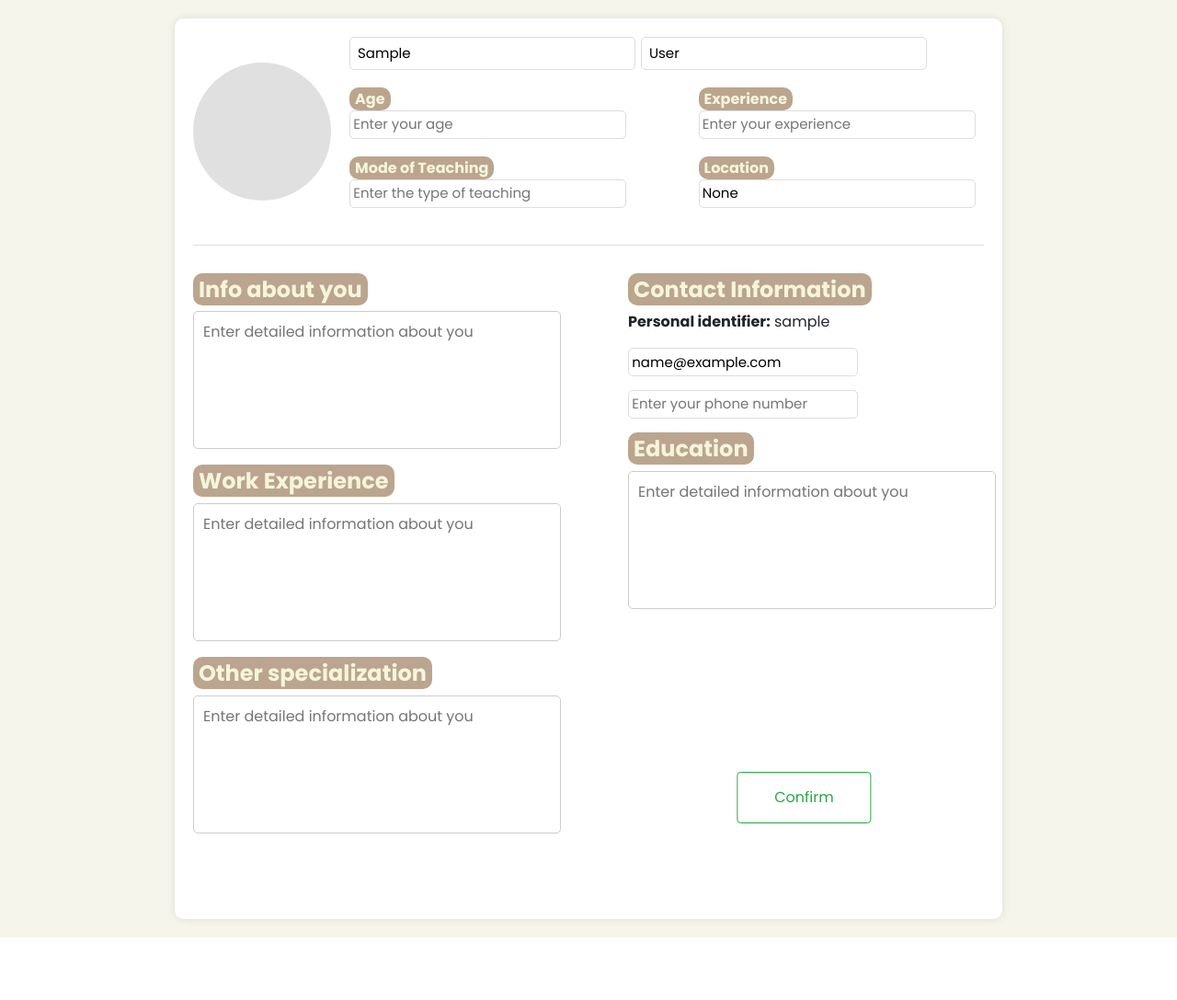
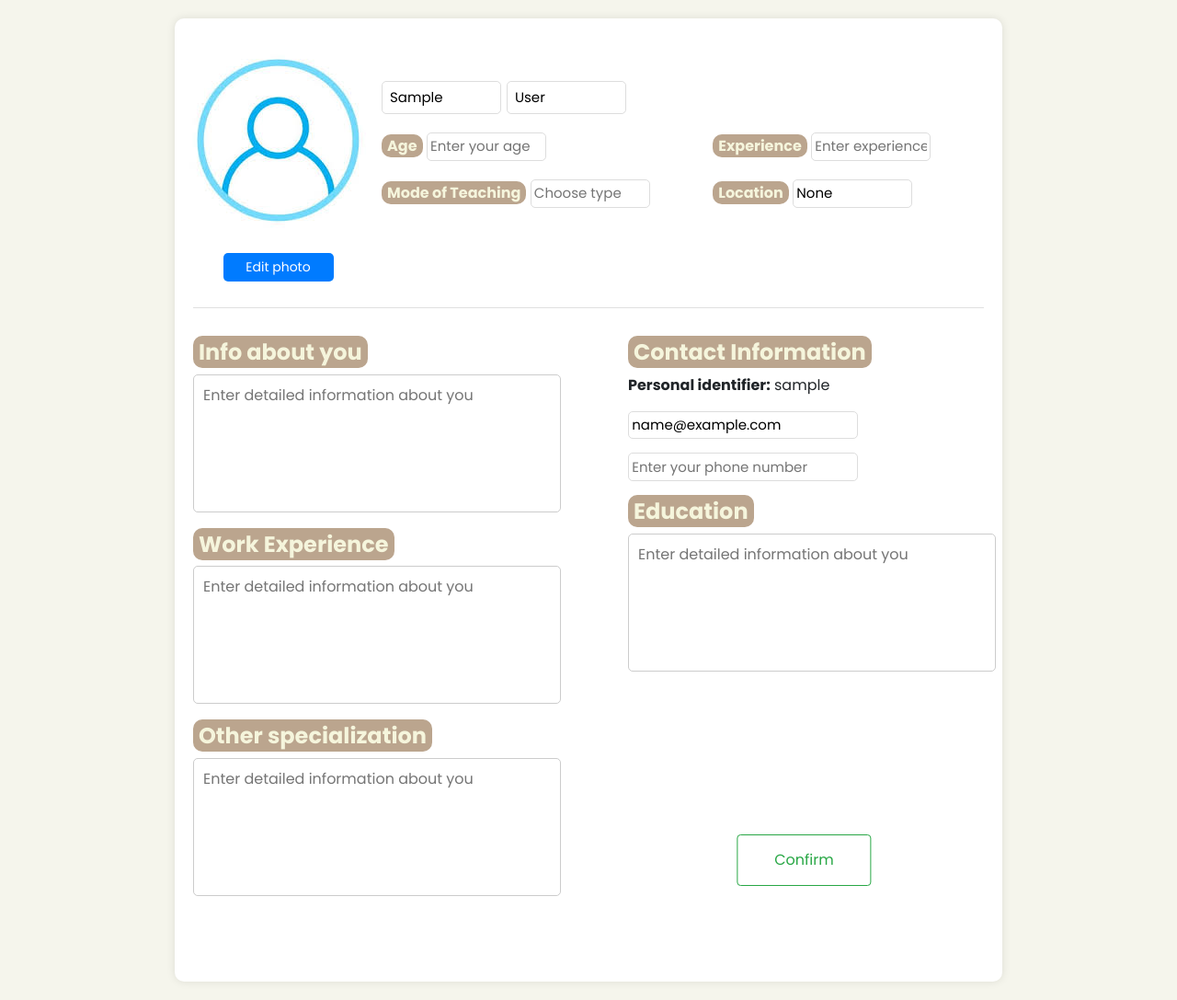
Before and after one commit to babenko-v/Web-project-EduConnect-, a Django app: page /user/change_form in a window 1280 px wide. Shown: the part 72-1159 px from the top of the page at 92% size. Before the commit the page ends 1091 px from the top, so only its background shows below. Run offline with Django 4.2, Linux system fonts and the light colour scheme; the visitor is signed in with stand-in values (Sample User, id 1); data comes from the database, SQL or seed files in the repository; some libraries are stand-ins or nearby versions.

Commit message:
base photo on profile page and fix other func

```diff
--- a/teachers/views.py
+++ b/teachers/views.py
@@ -31,9 +31,6 @@ class RosterView(ListView):
         speciality = self.request.GET.get('speciality')
         location = self.request.GET.get('location')
         sort = self.request.GET.get('sort')
-        print("v func", queryset)
-        print(sort)
-        print(Teacher_profile.objects.exclude(is_staff=True).order_by('age'))
 
         if query:
             queryset = search_query(query)
@@ -45,7 +42,6 @@ class RosterView(ListView):
             queryset = queryset.filter(locations__name=location)
         if sort:
             queryset = queryset.order_by(sort)
-        print("posle", queryset)
 
         return queryset
 
--- a/users/forms.py
+++ b/users/forms.py
@@ -61,7 +61,7 @@ class ProfileUpdateForm(UserChangeForm):
 
     locations = forms.CharField()
     main_specialty = forms.ModelChoiceField(queryset=Specializations.objects.all(), required=False)
-    mode_teaching = forms.CharField()
+    mode_teaching = forms.CharField(required=False, empty_value=None)
 
     def clean_phone(self):
         phone = self.cleaned_data['phone']
@@ -76,6 +76,7 @@ class ProfileUpdateForm(UserChangeForm):
             raise forms.ValidationError("The phone number must be 10 digits long")
 
         return phone
+
 
     def clean_email(self):
         email = self.cleaned_data.get('email')
@@ -95,6 +96,8 @@ class ProfileUpdateForm(UserChangeForm):
     def clean_mode_teaching(self):
         mode_key = self.cleaned_data.get('mode_teaching')
         try:
+            if not mode_key:
+                return None
             return Mode_teaching.objects.get(name_mode=mode_key)
         except Mode_teaching.DoesNotExist:
             raise forms.ValidationError("Invalid complaint selected.")
--- a/users/static/css/profile.css
+++ b/users/static/css/profile.css
@@ -2,6 +2,9 @@
      margin: 0;
      padding: 0;
  }
+        .profile-picture {
+            margin-left: -20px;
+        }
         .profile-container {
             font-family: 'Poppins', sans-serif;
             max-width: 900px;
@@ -24,19 +27,12 @@
             }
 
             .profile-picture {
-                flex: 0 0 150px;
-                height: 150px;
-                width: 150px;
-                border-radius: 50%;
-                background-color: #e0e0e0;
-                /*background-image: url('profile.jpg'); !* Поменяйте на реальное изображение *!*/
-                background-size: cover;
-                background-position: center;
-                margin-right: 20px;
+
             }
 
             .profile-info {
                 flex: 1;
+                margin-bottom: 20px;
             }
 
             .profile-info h1 {
@@ -92,6 +88,7 @@
  }
 
  .add_info, .contact_input_info {
+     width: 130px;
     padding: 0.2rem;
     border: 1px solid #ddd;
     border-radius: 5px;
@@ -167,3 +164,36 @@
     padding: 10px;
     margin-bottom: 30px;
 }
+
+.profile-content .contact-details {
+   margin-left: 20px;
+}
+
+.profile-picture {
+    text-align: center;
+}
+
+.edit-photo-container {
+    text-align: center;
+    margin-top: 10px;
+}
+
+.edit-photo-label {
+    width: 120px;
+    display: inline-block;
+    background-color: #007bff;
+    color: white;
+    padding: 5px 10px;
+    font-size: 14px;
+    border-radius: 5px;
+    cursor: pointer;
+    text-align: center;
+}
+
+.edit-photo-input {
+    display: none;
+}
+
+.edit-photo-label:hover {
+    background-color: #0056b3;
+}
--- a/users/static/js/registration.js
+++ b/users/static/js/registration.js
@@ -1,4 +1,4 @@
-document.addEventListener('DOMContentLoaded', function() {
+document.addEventListener('DOMContentLoaded', function () {
     // Получаем все кнопки переключения видимости пароля
     const togglePasswordButtons = document.querySelectorAll('.toggle-password');
 
@@ -8,7 +8,7 @@ document.addEventListener('DOMContentLoaded', function() {
 
         if (passwordField) {
             // Добавляем обработчик клика для кнопки
-            button.addEventListener('click', function() {
+            button.addEventListener('click', function () {
                 // Переключаем тип поля пароля
                 const type = passwordField.getAttribute('type') === 'password' ? 'text' : 'password';
                 passwordField.setAttribute('type', type);
@@ -25,8 +25,20 @@ document.addEventListener('DOMContentLoaded', function() {
     const password2 = document.getElementById('id_password2');
 
     if (password1 && password2) {
-        password1.addEventListener('input', function() {
+        password1.addEventListener('input', function () {
             password2.value = password1.value;
         });
     }
 });
+
+
+document.getElementById('id_image').addEventListener('change', function (e) {
+    const file = e.target.files[0];
+    if (file) {
+    const reader = new FileReader();
+    reader.onload = function (e) {
+    document.querySelector('.profile-image').src = e.target.result;
+}
+    reader.readAsDataURL(file);
+}
+});
--- a/users/templates/users/change_profile.html
+++ b/users/templates/users/change_profile.html
@@ -8,221 +8,133 @@
 </head>
 
 <body>
-    <form class="profile-container" action="{% url 'users:change_profile' %}" method="post">
+<form class="profile-container" action="{% url 'users:change_profile' %}" method="post" enctype="multipart/form-data">
     {% csrf_token %}
     <div class="profile-header">
-            <div class="profile-picture"></div>
+        <div class="profile-picture">
+            {% if form.image.value %}
+                <img src="{{ form.image.value.url }}" class="profile-image rounded-circle me-4" alt="...">
+            {% else %}
+                <img src="{% static "deps/image/base_image.jpg" %}" class="profile-image rounded-circle me-4" alt="...">
+            {% endif %}
+            <div class="edit-photo-container">
+                <label for="id_image" class="edit-photo-label">Edit photo</label>
+                <input type="file" class="form-control edit-photo-input" id="id_image" name="image" accept="image/*">
+                {% if form.image.errors %}
+                    <div class="alert alert-danger alert-dismissible fade show">{{ form.image.errors }}</div>
+                {% endif %}
+            </div>
+        </div>
         <div class="profile-info">
-
-
             <h1>
-
-                            <input
-                                    name="first_name" id="id_first_name"
-                                    class="add_info p-2" value="{{ form.first_name.value }}">
-                            <input
-                                    name="last_name" id="id_last_name"
-                                    class="add_info p-2" value="{{ form.last_name.value }}">
-
+                <input name="first_name" id="id_first_name" class="add_info p-2" value="{{ form.first_name.value }}">
+                <input name="last_name" id="id_last_name" class="add_info p-2" value="{{ form.last_name.value }}">
             </h1>
-
             <h2>
-
                 {% for specialization in specializations %}
                     {% if specialization.id == form.main_specialty.value %}
                         {{ specialization.name_spec }} Teacher
                     {% endif %}
                 {% endfor %}
-
             </h2>
             <input type="hidden" name="main_specialty" id="id_main_specialty" value="{{ form.main_specialty.value }}">
-
             <div class="contact-info">
                 <div>
                     <strong class="header_prof">Age</strong>
-
-                                <input class="add_info"
-                                       value="{% if form.age.value  %}{{ form.age.value }}{% endif %}"
-                                       name="age" id="id_age"
-                                       type="text" placeholder="Enter your age">
-
+                    <input class="add_info" value="{% if form.age.value %}{{ form.age.value }}{% endif %}" name="age" id="id_age" type="text" placeholder="Enter your age">
                 </div>
-
                 <div>
                     <strong class="header_prof">Experience</strong>
-
-
-                                <input class="add_info"
-                                       value="{% if form.experience.value  %}{{ form.experience.value }}{% endif %}"
-                                       name="experience" id="id_experience"
-                                       type="text" placeholder="Enter your experience">
-
+                    <input class="add_info" value="{% if form.experience.value %}{{ form.experience.value }}{% endif %}" name="experience" id="id_experience" type="text" placeholder="Enter experience">
                 </div>
-
                 <div>
                     <strong class="header_prof">Mode of Teaching</strong>
-
-                            <input type="text" list="type_teaching"
-                                       id="id_mode_teaching" name="mode_teaching"
-                                       class="add_info"
-                                       placeholder="Enter the type of teaching"
-                                       value="{% if form.mode_teaching.value  %}{{ form.mode_teaching.value }}{% endif %}">
-
+                    <input type="text" list="type_teaching" id="id_mode_teaching" name="mode_teaching" class="add_info" placeholder="Choose type" value="{% if form.mode_teaching.value %}{{ form.mode_teaching.value }}{% endif %}">
                     <datalist id="type_teaching">
                         {% for type in modes %}
                         <option value="{{ type.name_mode }}"></option>
                         {% endfor %}
                     </datalist>
                 </div>
-
                 <div class="location_info">
                     <strong class="header_prof">Location</strong>
-
-                                <input type="text" list="cityes"
-                                       id="id_locations" name="locations"
-                                       class="add_info"
-                                       placeholder="Enter the location"
-                                       value="{{ form.locations.value }}">
-
+                    <input type="text" list="cityes" id="id_locations" name="locations" class="add_info" placeholder="Enter location" value="{{ form.locations.value }}">
                     <datalist id="cityes">
                         {% for loca in location %}
                         <option value="{{ loca.name }}"></option>
                         {% endfor %}
                     </datalist>
-
                 </div>
             </div>
         </div>
     </div>
-
     <div class="profile-content">
         <div class="profile-details">
             <h3>
                 <strong class="header_prof">Info about you</strong>
             </h3>
-
-
-                            <textarea class="fixed-textarea"
-                                   id="id_info_about_teacher" name="info_about_teacher"
-                                   value="{% if form.info_about_teacher.value  %}{{ form.info_about_teacher.value }}{% endif %}"
-                                      placeholder="Enter detailed information about you"></textarea>
-
-
+            <textarea class="fixed-textarea" id="id_info_about_teacher" name="info_about_teacher" placeholder="Enter detailed information about you">{% if form.info_about_teacher.value %}{{ form.info_about_teacher.value }}{% endif %}</textarea>
             <h3>
                 <strong class="header_prof">Work Experience</strong>
             </h3>
-
-
-                            <textarea class="fixed-textarea"
-                                   id="id_work_experience" name="work_experience"
-                                   value="{% if form.work_experience.value  %}{{ form.work_experience.value }}{% endif %}"
-                                      placeholder="Enter detailed information about you"></textarea>
-
-
+            <textarea class="fixed-textarea" id="id_work_experience" name="work_experience" placeholder="Enter detailed information about you">{% if form.work_experience.value %}{{ form.work_experience.value }}{% endif %}</textarea>
             <h3>
                 <strong class="header_prof">Other specialization</strong>
             </h3>
-
-
-                            <textarea class="fixed-textarea"
-                                   id="id_other_specialities" name="other_specialities"
-                                   value="{% if form.other_specialities.value  %}{{ form.other_specialities.value }}{% endif %}"
-                                      placeholder="Enter detailed information about you"></textarea>
-
+            <textarea class="fixed-textarea" id="id_other_specialities" name="other_specialities" placeholder="Enter detailed information about you">{% if form.other_specialities.value %}{{ form.other_specialities.value }}{% endif %}</textarea>
         </div>
         <div class="contact-details">
             <h3>
                 <strong class="header_prof">Contact Information</strong>
             </h3>
-
             <p><strong>Personal identifier:</strong> {{ form.username.value }}</p>
             <input type="hidden" name="username" id="id_username" value="{{ form.username.value }}">
-
             <div>
-                                        <input class="contact_input_info"
-                                               id="id_email" name="email"
-                                               value="{% if form.email.value  %}{{ form.email.value }}{% endif %}"
-                                               type="email"
-                                               placeholder="Enter your email">
+                <input class="contact_input_info" id="id_email" name="email" value="{% if form.email.value %}{{ form.email.value }}{% endif %}" type="email" placeholder="Enter your email">
             </div>
-
             <div>
-                                        <input class="contact_input_info"
-                                               id="id_phone" name="phone"
-                                               value="{% if form.phone.value  %}{{ form.phone.value }}{% endif %}"
-                                               type="text"
-                                               placeholder="Enter your phone number">
+                <input class="contact_input_info" id="id_phone" name="phone" value="{% if form.phone.value %}{{ form.phone.value }}{% endif %}" type="text" placeholder="Enter your phone number">
             </div>
-
             <h3>
                 <strong class="header_prof">Education</strong>
             </h3>
-
-                            <textarea class="fixed-textarea"
-                                   id="id_education" name="education"
-                                   value="{% if form.education.value  %}{{ form.education.value }}{% endif %}"
-                                   placeholder="Enter detailed information about you"></textarea>
-
+            <textarea class="fixed-textarea" id="id_education" name="education" placeholder="Enter detailed information about you">{% if form.education.value %}{{ form.education.value }}{% endif %}</textarea>
         </div>
-
-
     </div>
     {% block btn %}
-
     <button type="submit" class="btn btn-outline-success confirm_info">Confirm</button>
-
     {% endblock btn %}
-
-{#        {% if form.errors %}#}
-{#            <div class="form_errors">#}
-{#                <ul>#}
-{#                    {% for field, errors in form.errors.items %}#}
-{#                        {% for error in errors %}#}
-{#                            <li>{{ field }}: {{ error }}</li>#}
-{#                        {% endfor %}#}
-{#                    {% endfor %}#}
-{#                </ul>#}
-{#            </div>#}
-{#        {% endif %}#}
-
     <div class="errors_change">
         <div class="left_errors_block">
             {% if form.first_name.errors %}
-                    <div class="warning">{{form.first_name.errors}}</div>
+            <div class="warning">{{ form.first_name.errors }}</div>
             {% endif %}
-
             {% if form.last_name.errors %}
-                    <div class="warning">{{form.last_name.errors}}</div>
+            <div class="warning">{{ form.last_name.errors }}</div>
             {% endif %}
-
             {% if form.age.errors %}
-                    <div class="warning">{{form.age.errors}}</div>
+            <div class="warning">{{ form.age.errors }}</div>
             {% endif %}
-
             {% if form.mode_teaching.errors %}
             <div class="warning_id">Select one of the suggested values in the type of teaching field.</div>
             {% endif %}
         </div>
-
         <div class="right_errors_block">
             {% if form.locations.errors %}
             <div class="warning_id">Select one of the suggested values in the location field.</div>
             {% endif %}
-
             {% if form.experience.errors %}
-                    <div class="warning">{{form.experience.errors}}</div>
+            <div class="warning">{{ form.experience.errors }}</div>
             {% endif %}
-
             {% if form.phone.errors %}
-                    <div class="warning">{{form.phone.errors}}</div>
+            <div class="warning">{{ form.phone.errors }}</div>
             {% endif %}
-
             {% if form.email.errors %}
-                    <div class="warning">{{form.email.errors}}</div>
+            <div class="warning">{{ form.email.errors }}</div>
             {% endif %}
         </div>
     </div>
 </form>
 </body>
-    <script src="{% static 'js/mentors.js' %}"></script>
+<script src="{% static 'js/registration.js' %}"></script>
 {% endblock %}
```
Also changed, not shown: users/templates/users/profile.html (+7 -1 lines). Lines whose indentation alone changed are shown as unchanged.
